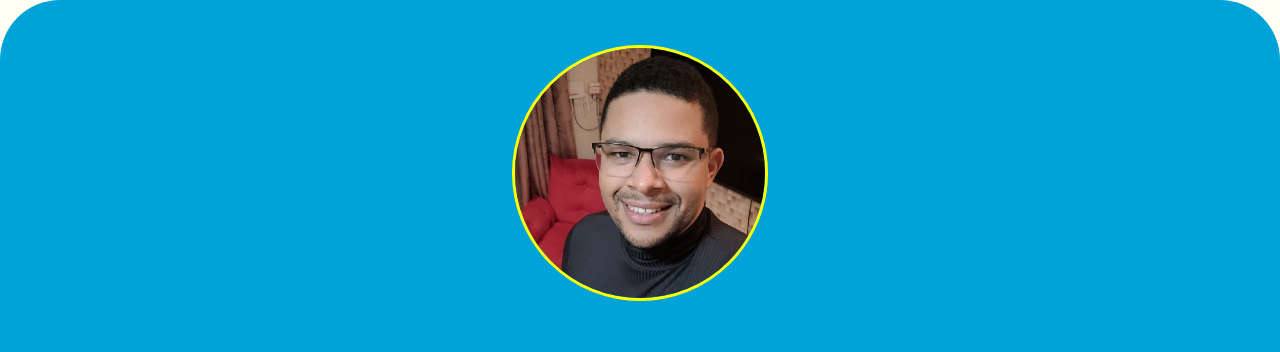
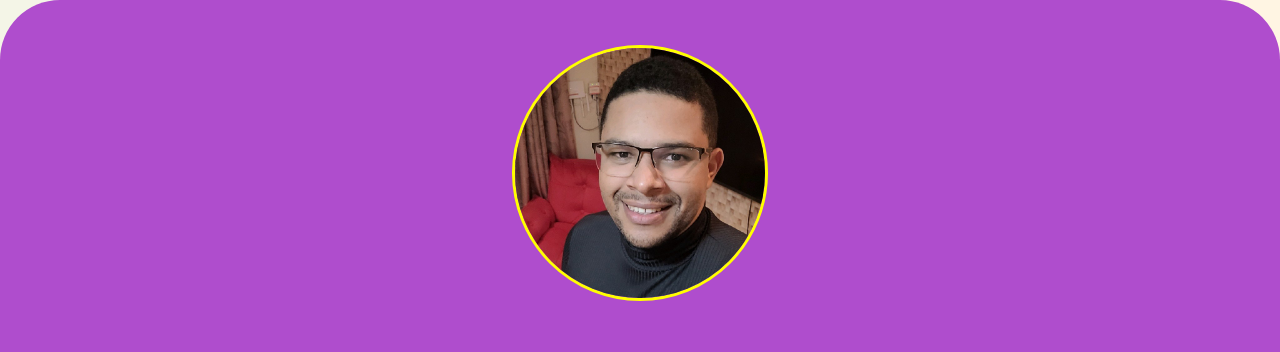
Before and after one commit to Jefferson159/Curriculo-Jefferson-Nascimento, a plain HTML site: page index.html in a window 1280 px wide. Shown: the top 352 px of the page. Drawn offline with Linux system fonts and the light colour scheme.

Commit message:
atualização

```diff
--- a/style.css
+++ b/style.css
@@ -4,9 +4,10 @@ body {
   margin: 0;
   padding: 0;
   background-color: #fffff3;
+  background-image: url(src/img/subtle-stripes.png);
 }
 header {
-  background-color: #00a3d9;
+  background-color: #af4dcd;
   color: #fff;
   padding: 20px;
   text-align: center;
@@ -35,7 +36,7 @@ ul {
 }
 
 footer {
-  background-color: aqua;
+  background-color: rgb(80, 9, 115);
   text-align: center;
   padding: 20px;
 }
```
Also changed, not shown: index.html (+1 -1 lines), src/img/subtle-stripes.png (added).
